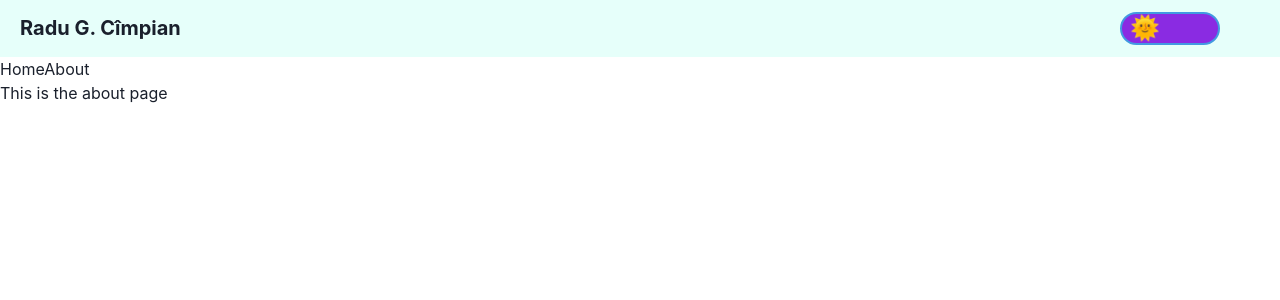
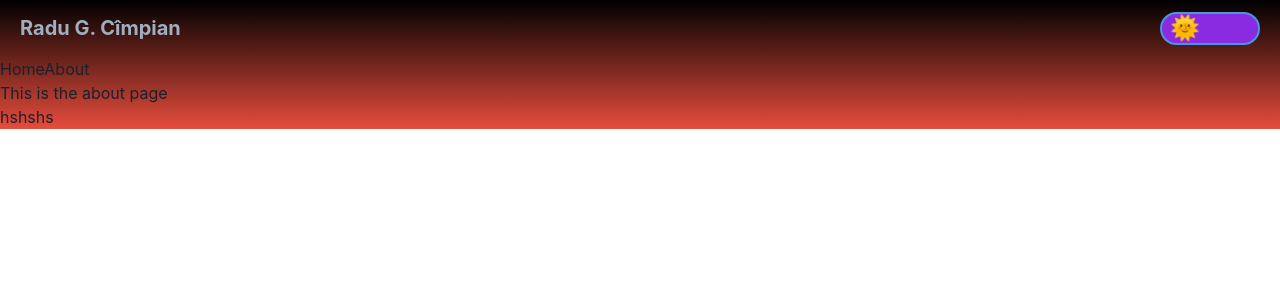
Before and after one commit to cimpianRadu/personal-website, a Next.js app: page /about in a window 1280 px wide. Shown: the top 300 px of the page. Built offline with nearby package versions, Linux system fonts and the light colour scheme.

Commit message:
chore: use index file for components

```diff
--- /dev/null
+++ b/components/Footer/Footer.js
@@ -0,0 +1,11 @@
+import { Flex } from '@chakra-ui/layout';
+
+export const Footer = () => {
+  return (
+    <>
+      <Flex flex={1}>
+        <p>hshshs</p>
+      </Flex>
+    </>
+  );
+};
--- a/components/Header.js
+++ /dev/null
@@ -1,21 +0,0 @@
-import { Heading, Flex, Spacer } from '@chakra-ui/react';
-import { SwithWithIcons } from './SwitchWithIcons/SwitchWithIcons';
-
-export const Header = () => (
-  <Flex paddingY={3} paddingX={5} background="teal.50">
-    <Flex alignItems="center">
-      <Heading size="md" color="gray.800">
-        Radu G. Cîmpian
-      </Heading>
-    </Flex>
-    <Spacer />
-    <Flex
-      flex={1}
-      justifyContent="flex-end"
-      alignItems="flex-end"
-      paddingRight={10}
-    >
-      <SwithWithIcons />
-    </Flex>
-  </Flex>
-);
--- /dev/null
+++ b/components/Header/Header.js
@@ -0,0 +1,22 @@
+import { Heading, Flex, Spacer } from '@chakra-ui/react';
+import { SwithWithIcons } from '../SwitchWithIcons/SwitchWithIcons';
+
+export const Header = () => (
+  <Flex
+    paddingY={3}
+    paddingX={5}
+    // background="teal.50"
+    position="sticky"
+    top={0}
+  >
+    <Flex alignItems="center">
+      <Heading size="md" color="gray.400">
+        Radu G. Cîmpian
+      </Heading>
+    </Flex>
+    <Spacer />
+    <Flex flex={1} justifyContent="flex-end" alignItems="flex-end">
+      <SwithWithIcons />
+    </Flex>
+  </Flex>
+);
--- a/components/SwitchWithIcons/SwitchWIthIcons.module.css
+++ b/components/SwitchWithIcons/SwitchWIthIcons.module.css
@@ -7,11 +7,11 @@
 }
 
 .leftIcon {
-  animation: lefty 1s linear forwards;
+  animation: lefty 0.7s linear forwards;
 }
 
 .rightIcon {
-  animation: righty 1s linear forwards;
+  animation: righty 0.7s linear forwards;
 }
 
 @keyframes lefty {
--- /dev/null
+++ b/components/index.js
@@ -0,0 +1,4 @@
+export * from './Navigation/Navigation';
+export * from './Header/Header';
+export * from './Footer/Footer';
+export * from './SwitchWithIcons/SwitchWithIcons';
--- a/pages/_app.js
+++ b/pages/_app.js
@@ -1,15 +1,17 @@
 import '../styles/globals.css';
-import { ChakraProvider } from '@chakra-ui/react';
-import { Navigation } from '../components/Navigation';
-import { Header } from '../components/Header';
+import { ChakraProvider, Box } from '@chakra-ui/react';
+import { Navigation, Header, Footer } from '../components';
 
 function MyApp({ Component, pageProps }) {
   return (
     <>
       <ChakraProvider>
-        <Header />
-        <Navigation />
-        <Component {...pageProps} />
+        <Box bgGradient="linear(to-t, #e74c3c, #000000)">
+          <Header />
+          <Navigation />
+          <Component {...pageProps} />
+          <Footer />
+        </Box>
       </ChakraProvider>
     </>
   );
--- a/styles/globals.css
+++ b/styles/globals.css
@@ -2,6 +2,7 @@ html,
 body {
   padding: 0;
   margin: 0;
+  overscroll-behavior: none;
   font-family: -apple-system, BlinkMacSystemFont, Segoe UI, Roboto, Oxygen,
     Ubuntu, Cantarell, Fira Sans, Droid Sans, Helvetica Neue, sans-serif;
 }
```
Also changed, not shown: components/Navigation/Navigation.js (renamed from components/Navigation.js).
